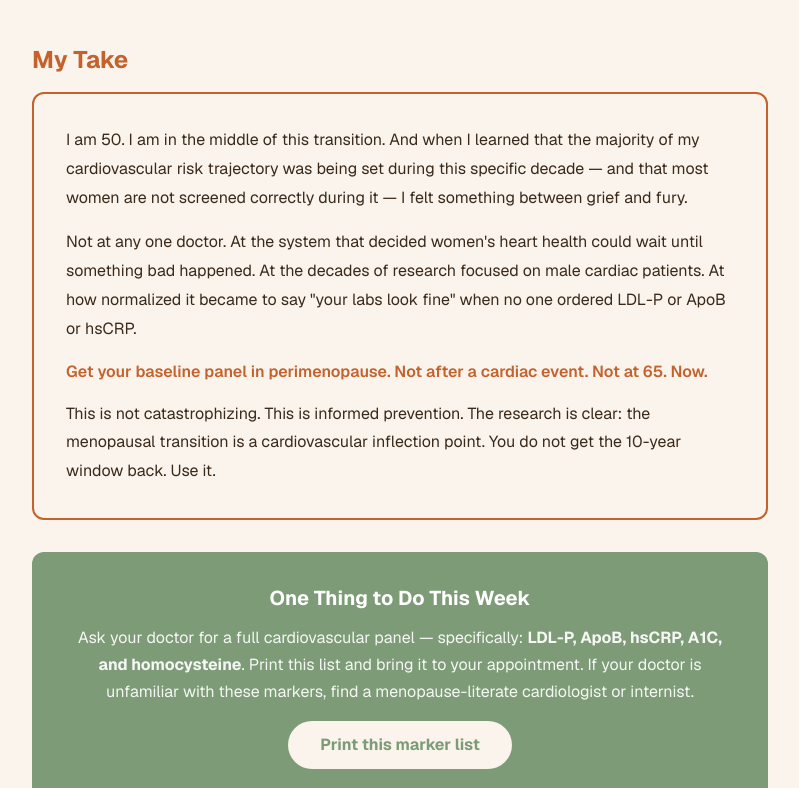
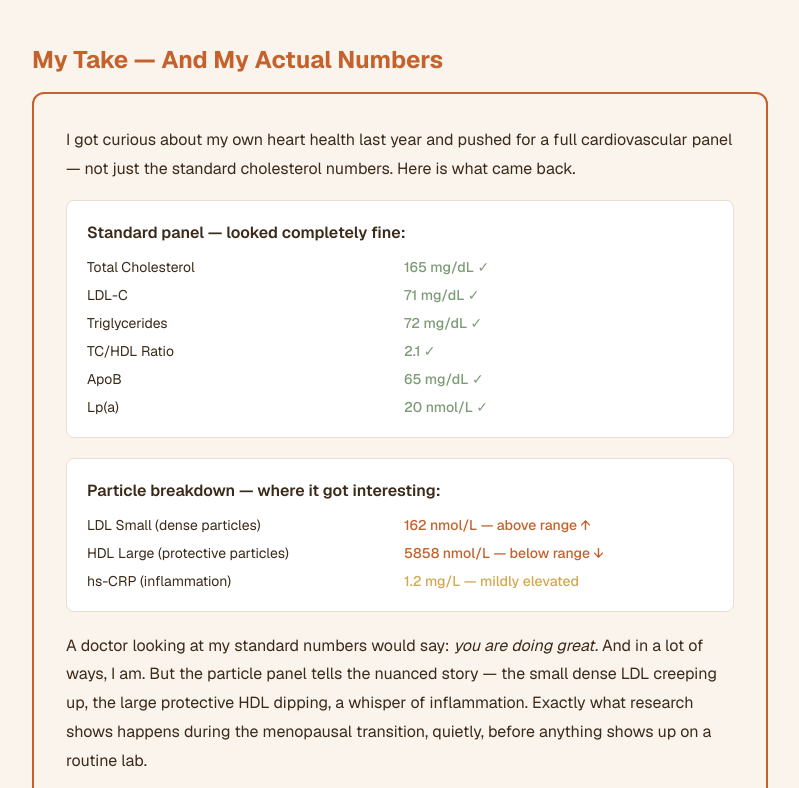
Before and after one commit to siriratkongdee/sanook50, a Next.js app: page /health/cardiovascular in a window 1280 px wide. Shown: the part 4964-5752 px from the top of the page, without its empty margins (240-1039 px from the left). Built offline with nearby package versions, Linux system fonts and the light colour scheme.

Commit message:
Rewrite My Take: warm tone + Siri's real lab numbers

```diff
--- a/app/health/cardiovascular/page.tsx
+++ b/app/health/cardiovascular/page.tsx
@@ -184,19 +184,38 @@ export default function CardiovascularPost() {
         </p>
 
         {/* My Take */}
-        <h2 className="text-2xl font-bold mt-10 mb-4" style={{ color: '#C4622D' }}>My Take</h2>
+        <h2 className="text-2xl font-bold mt-10 mb-4" style={{ color: '#C4622D' }}>My Take — And My Actual Numbers</h2>
         <div className="rounded-xl p-8 mb-8" style={{ backgroundColor: '#FAF4EC', border: '2px solid #C4622D' }}>
           <p className="mb-4" style={{ color: '#3B2A1A', lineHeight: '1.8' }}>
-            I am 50. I am in the middle of this transition. And when I learned that the majority of my cardiovascular risk trajectory was being set during this specific decade — and that most women are not screened correctly during it — I felt something between grief and fury.
+            I got curious about my own heart health last year and pushed for a full cardiovascular panel — not just the standard cholesterol numbers. Here is what came back.
+          </p>
+          <div className="rounded-lg p-5 mb-5" style={{ backgroundColor: 'white', border: '1px solid #e8ddd0' }}>
+            <p className="font-semibold mb-3" style={{ color: '#3B2A1A' }}>Standard panel — looked completely fine:</p>
+            <div className="grid grid-cols-2 gap-2 text-sm" style={{ color: '#3B2A1A' }}>
+              <span>Total Cholesterol</span><span className="font-medium" style={{ color: '#7D9B76' }}>165 mg/dL ✓</span>
+              <span>LDL-C</span><span className="font-medium" style={{ color: '#7D9B76' }}>71 mg/dL ✓</span>
+              <span>Triglycerides</span><span className="font-medium" style={{ color: '#7D9B76' }}>72 mg/dL ✓</span>
+              <span>TC/HDL Ratio</span><span className="font-medium" style={{ color: '#7D9B76' }}>2.1 ✓</span>
+              <span>ApoB</span><span className="font-medium" style={{ color: '#7D9B76' }}>65 mg/dL ✓</span>
+              <span>Lp(a)</span><span className="font-medium" style={{ color: '#7D9B76' }}>20 nmol/L ✓</span>
+            </div>
+          </div>
+          <div className="rounded-lg p-5 mb-5" style={{ backgroundColor: 'white', border: '1px solid #e8ddd0' }}>
+            <p className="font-semibold mb-3" style={{ color: '#3B2A1A' }}>Particle breakdown — where it got interesting:</p>
+            <div className="grid grid-cols-2 gap-2 text-sm" style={{ color: '#3B2A1A' }}>
+              <span>LDL Small (dense particles)</span><span className="font-medium" style={{ color: '#C4622D' }}>162 nmol/L — above range ↑</span>
+              <span>HDL Large (protective particles)</span><span className="font-medium" style={{ color: '#C4622D' }}>5858 nmol/L — below range ↓</span>
+              <span>hs-CRP (inflammation)</span><span className="font-medium" style={{ color: '#D4A853' }}>1.2 mg/L — mildly elevated</span>
+            </div>
+          </div>
+          <p className="mb-4" style={{ color: '#3B2A1A', lineHeight: '1.8' }}>
+            A doctor looking at my standard numbers would say: <em>you are doing great.</em> And in a lot of ways, I am. But the particle panel tells the nuanced story — the small dense LDL creeping up, the large protective HDL dipping, a whisper of inflammation. Exactly what research shows happens during the menopausal transition, quietly, before anything shows up on a routine lab.
           </p>
           <p className="mb-4" style={{ color: '#3B2A1A', lineHeight: '1.8' }}>
-            Not at any one doctor. At the system that decided women&apos;s heart health could wait until something bad happened. At the decades of research focused on male cardiac patients. At how normalized it became to say "your labs look fine" when no one ordered LDL-P or ApoB or hsCRP.
+            I am not panicking. I am paying attention. There is a big difference. These numbers are not a crisis — they are a signal that the transition is real and that the right time to understand your baseline is <em>now</em>, not after something goes wrong.
           </p>
-          <p className="mb-4 font-semibold" style={{ color: '#C4622D' }}>
-            Get your baseline panel in perimenopause. Not after a cardiac event. Not at 65. Now.
-          </p>
-          <p style={{ color: '#3B2A1A', lineHeight: '1.8' }}>
-            This is not catastrophizing. This is informed prevention. The research is clear: the menopausal transition is a cardiovascular inflection point. You do not get the 10-year window back. Use it.
+          <p className="font-semibold" style={{ color: '#C4622D' }}>
+            If I had only run the standard panel, I would have left thinking everything was fine. Getting the full picture is what gave me something to actually work with.
           </p>
         </div>
 
```
